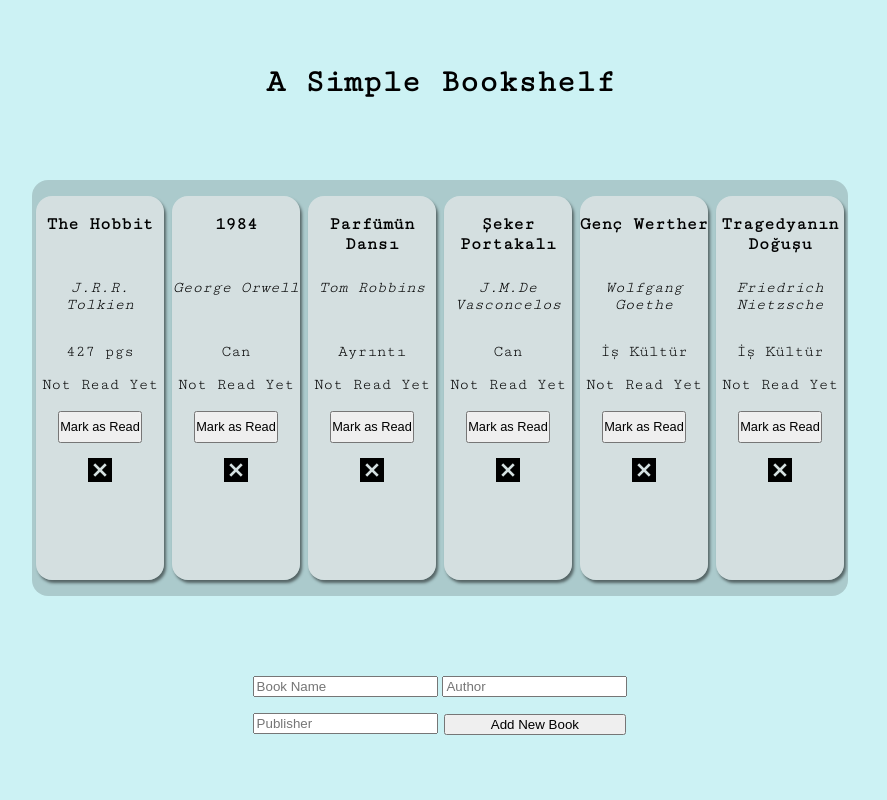
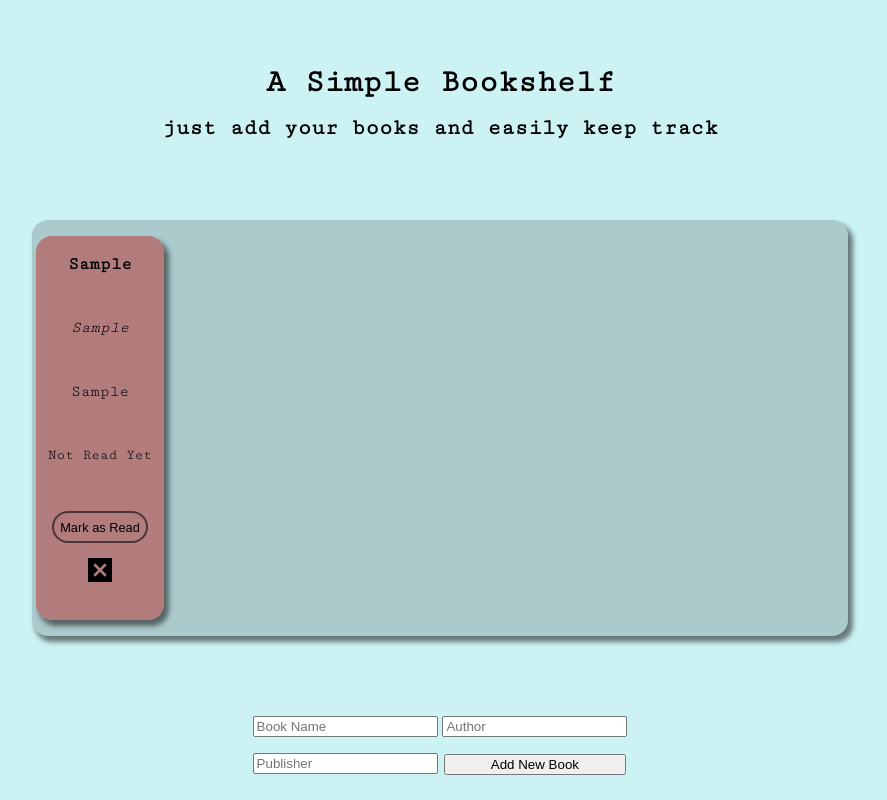
Before and after one commit to 1de-a/bookshelf, a plain HTML site: page index.html in a window 1280 px wide. Both pictures are taken after typing "Sample", "Sample", "Sample" into the empty fields and a click on the button "Add New Book". Shown: the top 800 px of the page, without its empty margins (200-1087 px from the left). Drawn offline with Linux system fonts and the light colour scheme; a web font is replaced by a local one.

Commit message:
an early version is created

```diff
--- a/index.html
+++ b/index.html
@@ -15,46 +15,47 @@
 </head>
 <body>
 	<header>A Simple Bookshelf</header>
+	<h1>just add your books and easily keep track</h1>
 <div class="main-container">
-	<div id="book"><p id=title>The Hobbit</p>
-		<p id="author">J.R.R. Tolkien</p>
-		<p id="pages">427 pgs</p>
-		<p id="read">Not Read Yet</p>
+	<div id="book1" class="book" style="visibility: hidden;"><p class=title id="title1"></p>
+		<p id="author1" class="author"></p>
+		<p id="publisher1" class="publisher"></p>
+		<p id="read1"class="read">Not Read Yet</p>
 		<button id="markButton">Mark as Read</button>
 		<button id="rmvButton"><span class="material-icons-round">disabled_by_default</span></i></button>
 	</div>
-	<div id="book"><p id=title>1984</p>
-		<p id="author">George Orwell</p>
-		<p id="publ">Can</p>
-		<p id="read">Not Read Yet</p>
+	<div id="book2" class="book" style="visibility: hidden;"><p class=title id="title2"></p>
+		<p id="author2" class="author"></p>
+		<p id="publisher2" class="publisher"></p>
+		<p id="read2"class="read">Not Read Yet</p>
 		<button id="markButton">Mark as Read</button>
 		<button id="rmvButton"><span class="material-icons-round">disabled_by_default</span></i></button>
 	</div>
-	<div id="book"><p id=title>Parfümün Dansı</p>
-		<p id="author">Tom Robbins</p>
-		<p id="publ">Ayrıntı</p>
-		<p id="read">Not Read Yet</p>
+	<div id="book3" class="book" style="visibility: hidden;"><p class=title id="title3"></p>
+		<p id="author3" class="author"></p>
+		<p id="publisher3" class="publisher"></p>
+		<p id="read3"class="read">Not Read Yet</p>
 		<button id="markButton">Mark as Read</button>
 		<button id="rmvButton"><span class="material-icons-round">disabled_by_default</span></i></button>
 	</div>
-	<div id="book"><p id=title>Şeker Portakalı</p>
-		<p id="author">J.M.De Vasconcelos</p>
-		<p id="publ">Can</p>
-		<p id="read">Not Read Yet</p>
+	<div id="book4" class="book" style="visibility: hidden;"><p class=title id="title4"></p>
+		<p id="author4" class="author"></p>
+		<p id="publisher4" class="publisher"></p>
+		<p id="read4"class="read">Not Read Yet</p>
 		<button id="markButton">Mark as Read</button>
 		<button id="rmvButton"><span class="material-icons-round">disabled_by_default</span></i></button>
 	</div>
-	<div id="book"><p id=title>Genç Werther</p>
-		<p id="author">Wolfgang Goethe</p>
-		<p id="publ">İş Kültür</p>
-		<p id="read">Not Read Yet</p>
+	<div id="book5" class="book" style="visibility: hidden;"><p class=title id="title5"></p>
+		<p id="author5" class="author"></p>
+		<p id="publisher5" class="publisher"></p>
+		<p id="read5"class="read">Not Read Yet</p>
 		<button id="markButton">Mark as Read</button>
 		<button id="rmvButton"><span class="material-icons-round">disabled_by_default</span></i></button>
 	</div>
-	<div id="book"><p id=title>Tragedyanın Doğuşu</p>
-		<p id="author">Friedrich Nietzsche</p>
-		<p id="publ">İş Kültür</p>
-		<p id="read">Not Read Yet</p>
+	<div id="book6" class="book" style="visibility: hidden;"><p class=title id="title6"></p>
+		<p id="author6" class="author"></p>
+		<p id="publisher6" class="publisher"></p>
+		<p id="read6"class="read">Not Read Yet</p>
 		<button id="markButton">Mark as Read</button>
 		<button id="rmvButton"><span class="material-icons-round">disabled_by_default</span></i></button>
 	</div>
--- a/script.js
+++ b/script.js
@@ -1,8 +1,10 @@
 
 let myLibrary = [];
 let emptyText = "";
-let cleaner = document.createTextNode("");
-let clean;
+let i;
+let classNamer;
+let para;
+let output;
 
 function Book() {
 
@@ -28,7 +30,31 @@ function addNewBook() {
 
 
 
-   myLibrary.push({title,author,publisher})
+   myLibrary.push({title,author,publisher})  ;
+   shelf();
 }
 
 addNewBook.prototype = Object.create(Book.prototype);
+
+// add books to shelves
+
+function shelf(){
+
+   i = (myLibrary.length-1)%6;
+   console.log(i);
+   console.log(myLibrary[i].title);
+   idNamer = "title"+(1+i);
+
+   document.getElementById(idNamer).innerText = myLibrary[myLibrary.length-1].title;
+
+   idNamer = "author"+(1+i);
+   document.getElementById(idNamer).innerText = myLibrary[myLibrary.length-1].author;
+
+   idNamer = "publisher"+(1+i);
+   document.getElementById(idNamer).innerText = myLibrary[myLibrary.length-1].publisher;
+
+   idNamer = "book"+(1+i);
+   document.getElementById(idNamer).style.visibility = "visible";
+
+
+}
--- a/style.css
+++ b/style.css
@@ -16,7 +16,7 @@ footer {
 	text-align: center;
 	font-size: 1rem;
 	font-weight: 700;
-	padding: 2rem;
+	padding: 1.5rem;
 
 }
 
@@ -25,6 +25,12 @@ header {
 	font-size: 2rem;
 	font-weight: 700;
 	padding-top: 4rem;
+}
+
+h1{
+
+	text-align: center;
+	font-size: 1.4rem;
 }
 
 .main-container {
@@ -37,6 +43,7 @@ header {
 	text-align: center;
 	margin: 5rem auto;
 	background-color: rgba(0, 0, 0, 0.164);
+	box-shadow: 4px 5px 5px 1px rgba(0,0,0,0.5);
 	height: 25rem;
 	width: 50rem;
 	border-radius: 1rem;
@@ -54,14 +61,14 @@ header {
 }
 
 
-#book {
+.book {
 
     text-align: center;
 
 
-    background: #f9f3f386;
+
     border-radius: 1rem;
-    box-shadow: 2px 3px 3px 0px rgba(0,0,0,0.5);
+    box-shadow: 4px 5px 5px 1px rgba(0,0,0,0.5);
 	cursor: pointer;
     transition: all .15s ease-in-out;
 	height: 24rem;
@@ -70,20 +77,26 @@ header {
 
 }
 
-#title {
+.title {
 	font-weight: 600;
 	font-size: 1.1rem;
 	height: 3rem;
 }
 
-#author {
+.author {
 	font-style: italic;
 	font-size: 1rem;
 	height: 3rem;
 }
-#tpubl{
+.publisher{
 
 	height: 3rem;
+}
+.read{
+
+	height: 3rem;
+	font-size: 0.9rem;
+
 }
 
 button {
@@ -110,8 +123,42 @@ button:hover {
 
 #markButton {
 
-	padding: 0;
+	padding: 0.4rem;
 	font-size: 0.8rem;
 	cursor: pointer;
 	height: 2rem;
+	background-color: transparent;
+	border: 2px solid rgba(0, 0, 0, 0.575);
+	border-radius: 1rem;
 }
+
+#book1 {
+
+	background: #b9383886;
+}
+#book2 {
+
+	background: #db9d47;
+}
+#book3 {
+
+	background: #877794;
+}
+#book4 {
+
+	background: #ff784f;
+}
+#book5 {
+
+	background: #ffe19c;
+}
+#book6 {
+
+	background: #edffd9;
+}
+
+.book:hover {
+
+
+	transform: translateY(-1rem);
+}
```
